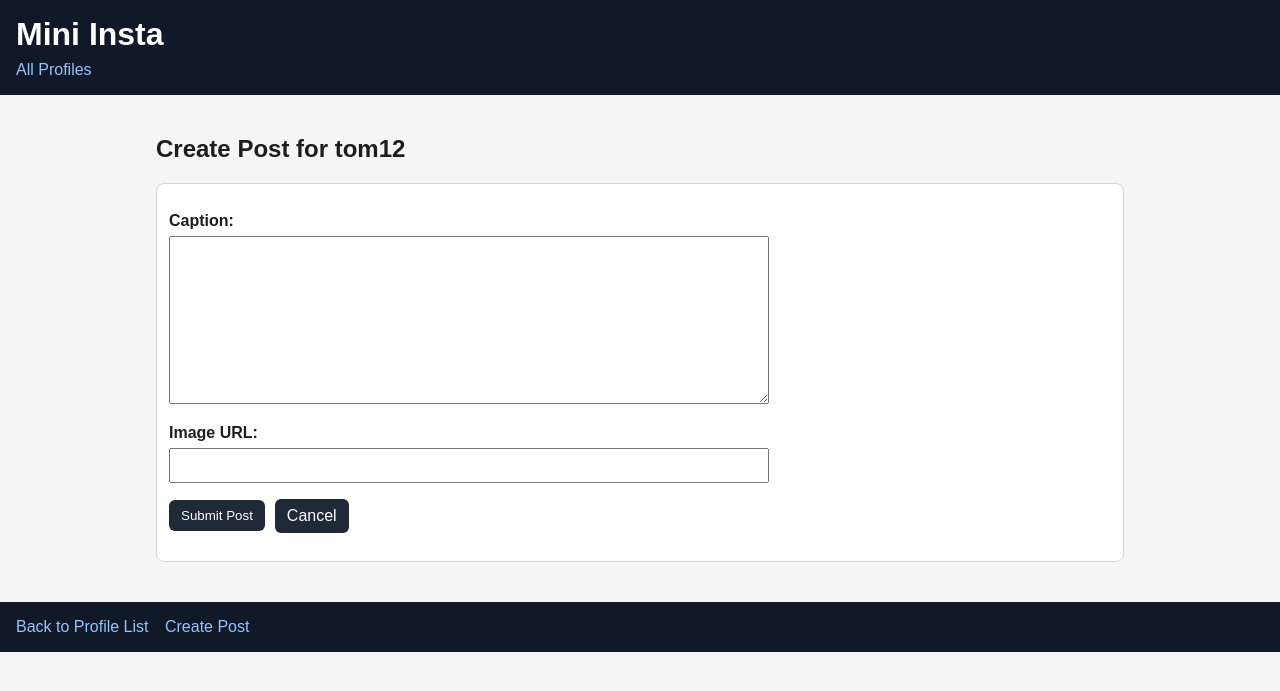
After one commit to alvinz23/cs412, a Django app: page /mini_insta/profile/1/create_post in a window 1280 px wide. The commit adds this page. Shown: the top 691 px of the page. Run offline with Django 5.2, Linux system fonts and the light colour scheme; data comes from the database, SQL or seed files in the repository; both versions use the stored data as it was after the commit.

Commit message:
Complete mini_insta assignment 4

```diff
--- a/cs412/urls.py
+++ b/cs412/urls.py
@@ -21,6 +21,6 @@ urlpatterns = [
     path('admin/', admin.site.urls),
     path('cs412/quotes/', include('quotes.urls')),
     path('cs412/restaurant/', include('restaurant.urls')),
+    path('cs412/mini_insta/', include('mini_insta.urls')),
     path('mini_insta/', include('mini_insta.urls')),
-    path('cs412/mini_insta/', include('mini_insta.urls')),
 ]
--- /dev/null
+++ b/mini_insta/forms.py
@@ -0,0 +1,21 @@
+"""
+Author: Alvin Zhu
+Email: alvinz@bu.edu
+Description: Forms for creating mini_insta post records.
+"""
+
+from django import forms
+
+from .models import Post
+
+
+class CreatePostForm(forms.ModelForm):
+    """Collect user input needed to create a Post and initial Photo."""
+
+    image_url = forms.URLField(label="Image URL")
+
+    class Meta:
+        """Bind this form to the Post model."""
+
+        model = Post
+        fields = ["caption"]
--- a/mini_insta/models.py
+++ b/mini_insta/models.py
@@ -5,6 +5,7 @@ Description: Data models for the mini_insta application.
 """
 
 from django.db import models
+from django.urls import reverse
 
 
 class Profile(models.Model):
@@ -25,3 +26,70 @@ class Profile(models.Model):
         """
 
         return f"{self.username} ({self.display_name})"
+
+    def get_all_posts(self):
+        """
+        Return all posts created by this profile, newest first.
+
+        Parameters:
+        self (Profile): The current profile instance.
+        """
+
+        return Post.objects.filter(profile=self).order_by("-timestamp")
+
+
+class Post(models.Model):
+    """Represent one post created by a profile."""
+
+    profile = models.ForeignKey(Profile, on_delete=models.CASCADE)
+    timestamp = models.DateTimeField(auto_now_add=True)
+    caption = models.TextField(blank=True)
+
+    def __str__(self):
+        """
+        Return a readable string representation of this post.
+
+        Parameters:
+        self (Post): The current post instance.
+        """
+
+        short_caption = self.caption[:40] if self.caption else "(no caption)"
+        return f"Post {self.pk} by {self.profile.username}: {short_caption}"
+
+    def get_all_photos(self):
+        """
+        Return all photos for this post, ordered by timestamp.
+
+        Parameters:
+        self (Post): The current post instance.
+        """
+
+        return Photo.objects.filter(post=self).order_by("timestamp")
+
+    def get_absolute_url(self):
+        """
+        Return the canonical detail URL for this post.
+
+        Parameters:
+        self (Post): The current post instance.
+        """
+
+        return reverse("show_post", kwargs={"pk": self.pk})
+
+
+class Photo(models.Model):
+    """Represent one photo associated with a post."""
+
+    post = models.ForeignKey(Post, on_delete=models.CASCADE)
+    image_url = models.URLField()
+    timestamp = models.DateTimeField(auto_now_add=True)
+
+    def __str__(self):
+        """
+        Return a readable string representation of this photo.
+
+        Parameters:
+        self (Photo): The current photo instance.
+        """
+
+        return f"Photo {self.pk} for Post {self.post_id}"
--- a/mini_insta/templates/mini_insta/base.html
+++ b/mini_insta/templates/mini_insta/base.html
@@ -5,7 +5,7 @@
     <meta name="viewport" content="width=device-width, initial-scale=1.0">
     <title>Mini Insta</title>
     {% load static %}
-    <link rel="stylesheet" href="{% static 'mini_insta/styles.css' %}">
+    <link rel="stylesheet" href="{% static 'mini_insta/styles.css' %}?v=20260220a">
 </head>
 <body>
     <header class="site-header">
@@ -21,6 +21,9 @@
 
     <footer class="site-footer">
         <a href="{% url 'show_all_profiles' %}">Back to Profile List</a>
+        {% if profile %}
+        <a href="{% url 'create_post' profile.pk %}">Create Post</a>
+        {% endif %}
     </footer>
 </body>
 </html>
--- /dev/null
+++ b/mini_insta/templates/mini_insta/create_post_form.html
@@ -0,0 +1,26 @@
+{% extends "mini_insta/base.html" %}
+
+{% block content %}
+<h2>Create Post for {{ profile.display_name }}</h2>
+
+<section class="form-panel">
+    <form action="{% url 'create_post' profile.pk %}" method="POST">
+        {% csrf_token %}
+
+        <p>
+            <label for="id_caption">Caption:</label>
+            {{ form.caption }}
+        </p>
+
+        <p>
+            <label for="id_image_url">Image URL:</label>
+            {{ form.image_url }}
+        </p>
+
+        <p class="form-actions">
+            <button type="submit">Submit Post</button>
+            <a class="button-link" href="{% url 'show_profile' profile.pk %}">Cancel</a>
+        </p>
+    </form>
+</section>
+{% endblock %}
--- a/mini_insta/urls.py
+++ b/mini_insta/urls.py
@@ -6,9 +6,11 @@ Description: URL patterns for the mini_insta application.
 
 from django.urls import path
 
-from .views import ProfileDetailView, ProfileListView
+from .views import CreatePostView, PostDetailView, ProfileDetailView, ProfileListView
 
 urlpatterns = [
     path("", ProfileListView.as_view(), name="show_all_profiles"),
     path("profile/<int:pk>", ProfileDetailView.as_view(), name="show_profile"),
+    path("post/<int:pk>", PostDetailView.as_view(), name="show_post"),
+    path("profile/<int:pk>/create_post", CreatePostView.as_view(), name="create_post"),
 ]
--- a/mini_insta/views.py
+++ b/mini_insta/views.py
@@ -1,12 +1,15 @@
 """
 Author: Alvin Zhu
 Email: alvinz@bu.edu
-Description: Class-based views for listing and viewing mini_insta profiles.
+Description: Class-based views for listing, viewing, and creating mini_insta data.
 """
 
-from django.views.generic import DetailView, ListView
+from django.shortcuts import get_object_or_404
+from django.urls import reverse
+from django.views.generic import CreateView, DetailView, ListView
 
-from .models import Profile
+from .forms import CreatePostForm
+from .models import Photo, Post, Profile
 
 
 class ProfileListView(ListView):
@@ -23,3 +26,71 @@ class ProfileDetailView(DetailView):
     model = Profile
     template_name = "mini_insta/show_profile.html"
     context_object_name = "profile"
+
+
+class PostDetailView(DetailView):
+    """Display one Post record and its related photos."""
+
+    model = Post
+    template_name = "mini_insta/show_post.html"
+    context_object_name = "post"
+
+    def get_context_data(self, **kwargs):
+        """
+        Add the related Profile into context for shared navigation.
+
+        Parameters:
+        kwargs (dict): Additional keyword arguments from Django.
+        """
+
+        context = super().get_context_data(**kwargs)
+        context["profile"] = self.object.profile
+        return context
+
+
+class CreatePostView(CreateView):
+    """Display and process the form used to create a Post and first Photo."""
+
+    model = Post
+    form_class = CreatePostForm
+    template_name = "mini_insta/create_post_form.html"
+
+    def get_context_data(self, **kwargs):
+        """
+        Add the target Profile to template context using URL parameter pk.
+
+        Parameters:
+        kwargs (dict): Additional keyword arguments from Django.
+        """
+
+        context = super().get_context_data(**kwargs)
+        context["profile"] = get_object_or_404(Profile, pk=self.kwargs["pk"])
+        return context
+
+    def form_valid(self, form):
+        """
+        Attach foreign keys before saving Post and create first Photo.
+
+        Parameters:
+        form (CreatePostForm): The validated form instance.
+        """
+
+        profile = get_object_or_404(Profile, pk=self.kwargs["pk"])
+        form.instance.profile = profile
+        response = super().form_valid(form)
+
+        image_url = self.request.POST.get("image_url", "").strip()
+        if image_url:
+            Photo.objects.create(post=self.object, image_url=image_url)
+
+        return response
+
+    def get_success_url(self):
+        """
+        Return the redirect URL after a successful create.
+
+        Parameters:
+        self (CreatePostView): The current view instance.
+        """
+
+        return reverse("show_post", kwargs={"pk": self.object.pk})
--- a/static/mini_insta/styles.css
+++ b/static/mini_insta/styles.css
@@ -1,8 +1,18 @@
+* {
+    box-sizing: border-box;
+}
+
 body {
     margin: 0;
     font-family: Arial, sans-serif;
     background: #f5f5f5;
     color: #1d1d1d;
+    overflow-x: hidden;
+}
+
+img {
+    max-width: 100%;
+    height: auto;
 }
 
 .site-header,
@@ -20,6 +30,7 @@ body {
 .site-footer a {
     color: #93c5fd;
     text-decoration: none;
+    margin-right: 12px;
 }
 
 .site-header a:hover,
@@ -31,49 +42,90 @@ body {
     max-width: 1000px;
     margin: 20px auto;
     padding: 0 16px 20px 16px;
+    overflow-x: hidden;
 }
 
-.profile-grid {
+.profile-grid,
+.photo-grid {
     display: grid;
-    grid-template-columns: repeat(auto-fit, minmax(220px, 1fr));
-    gap: 16px;
+    grid-template-columns: repeat(auto-fit, minmax(170px, 1fr));
+    gap: 12px;
 }
 
-.profile-card {
+.post-grid {
+    display: grid;
+    grid-template-columns: repeat(auto-fill, minmax(180px, 220px));
+    gap: 12px;
+    justify-content: start;
+    max-width: 100%;
+    overflow-x: hidden;
+}
+
+.profile-card,
+.post-card,
+.single-post,
+.form-panel,
+.profile-detail {
     background: #ffffff;
     border: 1px solid #d1d5db;
     border-radius: 8px;
     overflow: hidden;
 }
 
-.profile-card img {
+.profile-card img,
+.photo-grid img {
     width: 100%;
-    height: 220px;
+    height: 150px;
     object-fit: cover;
     display: block;
 }
 
-.profile-meta {
+.single-post .photo-grid img {
+    height: auto;
+    max-height: 70vh;
+    object-fit: contain;
+    background: #f3f4f6;
+}
+
+.post-card {
+    width: 100%;
+    max-width: 220px;
+    min-width: 0;
+}
+
+.post-card img {
+    width: 100%;
+    height: 120px;
+    object-fit: cover;
+    display: block;
+}
+
+.profile-meta,
+.post-meta,
+.single-post,
+.form-panel,
+.profile-detail {
     padding: 12px;
 }
 
+.post-meta p,
 .profile-meta p {
     margin: 6px 0;
+    overflow-wrap: anywhere;
+    word-break: break-word;
 }
 
-.profile-detail {
-    background: #ffffff;
-    border: 1px solid #d1d5db;
-    border-radius: 8px;
-    padding: 16px;
+.post-time {
+    color: #4b5563;
+    font-size: 0.9rem;
 }
 
 .profile-detail img {
-    width: 320px;
+    width: 220px;
     max-width: 100%;
     height: auto;
     border-radius: 8px;
-    margin-bottom: 16px;
+    margin-bottom: 12px;
 }
 
 .profile-detail table {
@@ -87,11 +139,74 @@ body {
     border: 1px solid #e5e7eb;
     padding: 10px;
     vertical-align: top;
+    overflow-wrap: anywhere;
+    word-break: break-word;
 }
 
-.coming-soon {
-    margin-top: 16px;
-    padding: 12px;
-    background: #f3f4f6;
+.profile-posts {
+    margin-top: 20px;
+}
+
+.profile-posts .post-grid {
+    grid-template-columns: repeat(auto-fill, 120px) !important;
+    gap: 8px !important;
+    justify-content: start !important;
+}
+
+.profile-posts .post-card {
+    width: 120px !important;
+    max-width: 120px !important;
+    min-width: 120px !important;
+}
+
+.profile-posts .post-card img {
+    width: 120px !important;
+    height: 80px !important;
+    object-fit: cover !important;
+}
+
+.profile-posts .post-meta {
+    padding: 6px !important;
+}
+
+.profile-posts .post-meta p {
+    margin: 3px 0 !important;
+    font-size: 11px !important;
+    line-height: 1.2 !important;
+}
+
+.form-panel label {
+    display: block;
+    font-weight: 600;
+    margin-bottom: 6px;
+}
+
+.form-panel textarea,
+.form-panel input[type="url"] {
+    width: 100%;
+    max-width: 600px;
+    box-sizing: border-box;
+    padding: 8px;
+}
+
+.form-actions {
+    display: flex;
+    gap: 10px;
+    align-items: center;
+}
+
+.form-actions button,
+.button-link {
+    background: #1f2937;
+    color: #ffffff;
+    border: none;
+    padding: 8px 12px;
     border-radius: 6px;
+    text-decoration: none;
+    cursor: pointer;
 }
+
+.form-actions button:hover,
+.button-link:hover {
+    background: #111827;
+}
```
Also changed, not shown: mini_insta/admin.py (+19 -1 lines), mini_insta/static/mini_insta/styles.css (+133 -18 lines), mini_insta/templates/mini_insta/show_post.html (added, +24 -0 lines), mini_insta/templates/mini_insta/show_profile.html (+25 -7 lines), db.sqlite3, mini_insta/migrations/0002_post_photo.py (added).
